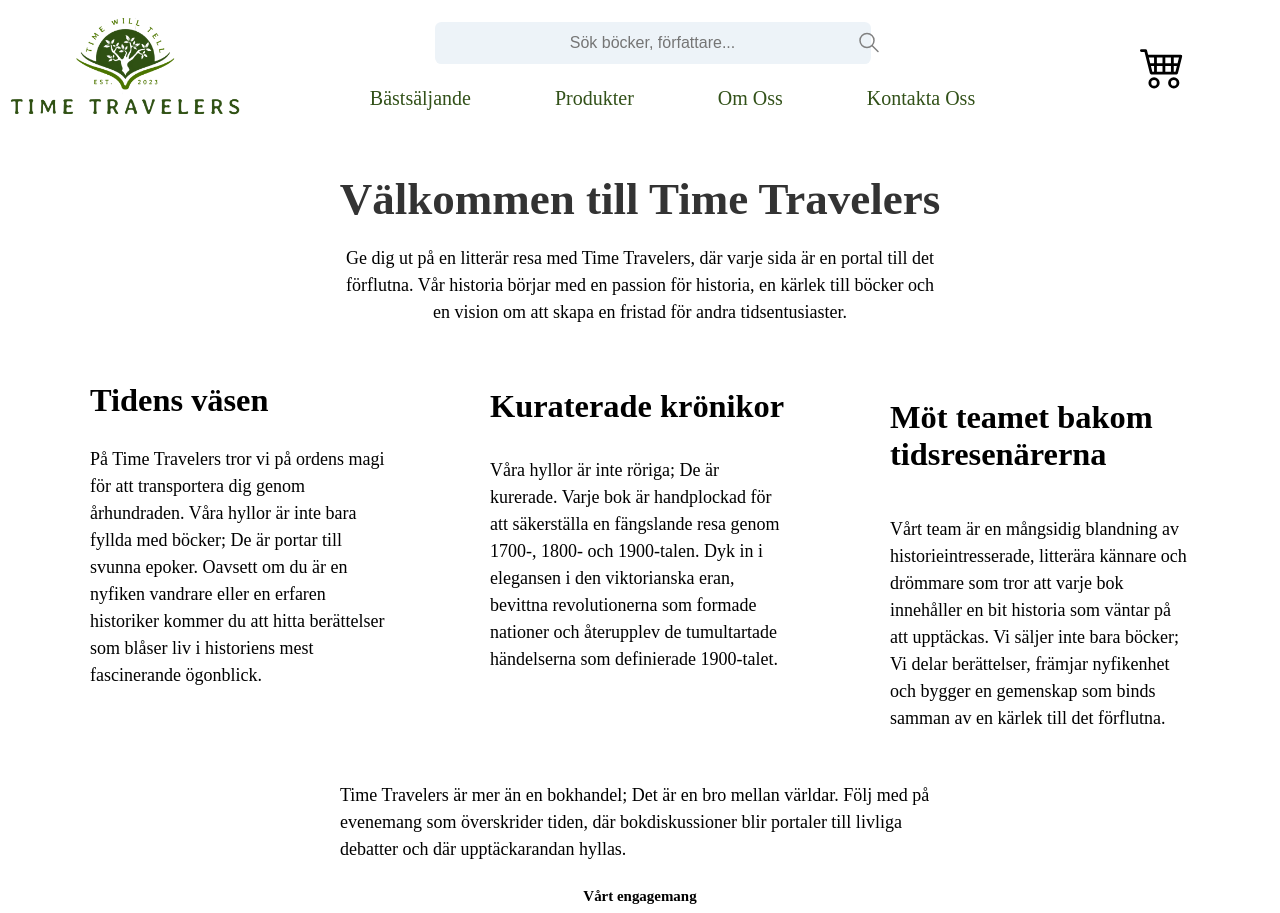
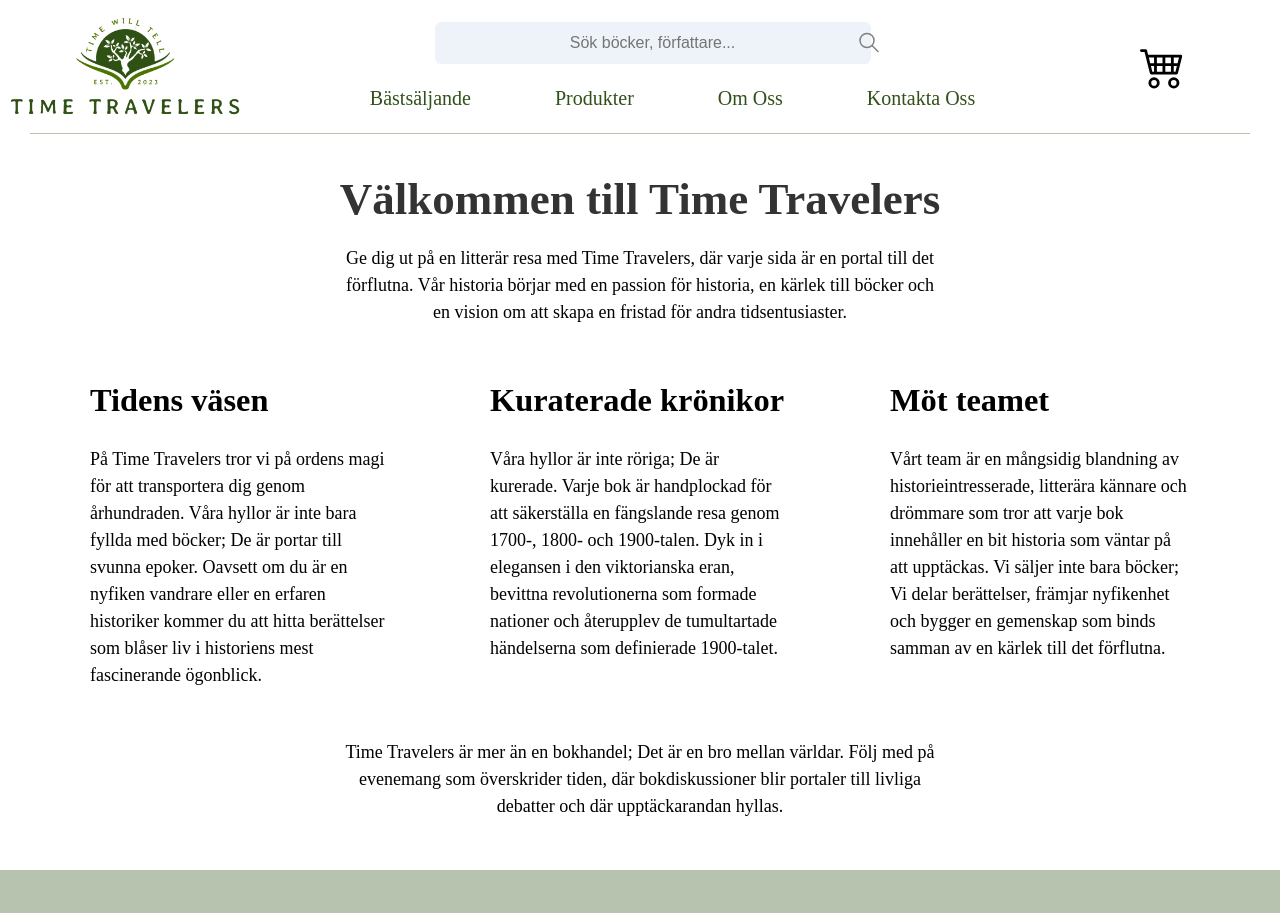
Before and after one commit to MauritzEmanuel/GroupProject_Frontend2, a React (Vite) app in the folder Frontend/: page /aboutUs in a window 1280 px wide. Shown: the top 913 px of the page. Built offline with nearby package versions, Linux system fonts and the light colour scheme.

Commit message:
updated design

```diff
--- a/Frontend/src/cssFiles/aboutus.css
+++ b/Frontend/src/cssFiles/aboutus.css
@@ -1,9 +1,22 @@
-/* Add these styles to your existing CSS file */
+body {
+    margin: 0;
+    padding: 0;
+}
+
+.about-us-container::before {
+    content: '';
+    position: absolute;
+    top: 0;
+    left: 30px;
+    right: 30px;
+    border-top: 1px solid #b7c3ae;
+}
 
 .about-us-container {
     margin: 0 auto;
     padding: 40px;
     text-align: center;
+    position: relative;
 }
 
 .about-us-container h1 {
@@ -23,14 +36,14 @@
 
 .about-us-container .horizontal-section {
     display: flex;
-    justify-content: space-around; /* Adjust as needed */
+    justify-content: space-around;
     flex-wrap: wrap;
 }
 
 .about-us-container .horizontal-content {
     max-width: 300px;
     text-align: left;
-    margin: 10px; /* Adjust the margin as needed */
+    margin: 10px;
 }
 
 .about-us-container h2,
@@ -42,28 +55,70 @@
 .about-us-container .paragraftvå,
 .about-us-container .paragrafsex {
     display: block;
-    margin: 20px auto; /* Add some margin for spacing */
+    margin: 20px auto;
     max-width: 600px;
     font-size: 18px;
     line-height: 1.5;
-    text-align: left; /* Align paragraphs to the left */
+    text-align: left;
 }
 
 .about-us-container .paragraftre,
 .about-us-container .paragraffyra {
     display: block;
-    margin: 20px auto; /* Move paragraphs 3 and 4 down */
+    margin: 20px auto;
     max-width: 600px;
     font-size: 18px;
     line-height: 1.5;
-    text-align: left; /* Align paragraphs to the left */
+    text-align: left;
 }
 
 .about-us-container .paragraffem {
     display: block;
-    margin: 20px auto; /* Add some margin for spacing */
+    margin: 20px auto;
     max-width: 600px;
     font-size: 18px;
     line-height: 1.5;
-    text-align: left; /* Align paragraph 5 to the left */
+    text-align: left;
+    padding-bottom: 30px;
+    text-align: center;
 }
+
+.about-us-container .paragraffem p{
+    text-align: center;
+}
+
+
+.about-us-container .brand {
+    background-color: #b7c3ae;
+    padding: 40px 0;
+    margin: 0 auto;
+    width: 100vw;
+    box-sizing: border-box;
+    position: relative;
+    left: 50%;
+    right: 50%;
+    margin-left: -50vw;
+    margin-right: -50vw;
+
+}
+
+.about-us-container .brand-content {
+    display: flex;
+    align-items: center;
+    justify-content: center;
+    max-width: 1200px;
+    width: 100%;
+    margin: 0 auto;
+}
+
+.about-us-container .brand-content strong {
+    font-size: 1.5em;
+    font-weight: bold;
+    margin-right: 10px;
+}
+
+.about-us-container .brand-content h2 {
+    font-size: 1.5em;
+    font-style: italic;
+    margin: 0;
+}
--- a/Frontend/src/cssFiles/contact.css
+++ b/Frontend/src/cssFiles/contact.css
@@ -1,12 +1,24 @@
+
 .contact-page {
   max-width: 1200px;
   margin: 0 auto;
   padding: 0 20px;
+  position: relative;
+}
+
+.contact-page::before {
+  content: '';
+  position: absolute;
+  top: 0;
+  left: -60px;
+  right: -60px;
+  border-top: 1px solid #b7c3ae;
 }
 
 .contact-h1{
   text-align: center;
   margin-bottom: 2rem;
+  padding-top: 20px;
 }
 
 .contact-div {
--- a/Frontend/src/pages/AboutUs.jsx
+++ b/Frontend/src/pages/AboutUs.jsx
@@ -16,22 +16,31 @@ const AboutUs = ({ about }) => {
                     </p>
                 </div>
                 <div className="horizontal-content">
-                    <h3>Kuraterade krönikor</h3>
+                    <h2>Kuraterade krönikor</h2>
                     <p className='paragraftre'>
                         Våra hyllor är inte röriga; De är kurerade. Varje bok är handplockad för att säkerställa en fängslande resa genom 1700-, 1800- och 1900-talen. Dyk in i elegansen i den viktorianska eran, bevittna revolutionerna som formade nationer och återupplev de tumultartade händelserna som definierade 1900-talet.
                     </p>
                 </div>
                 <div className="horizontal-content">
-                    <h4>Möt teamet bakom tidsresenärerna</h4>
+                    <h2>Möt teamet</h2>
                     <p className='paragraffyra'>
                         Vårt team är en mångsidig blandning av historieintresserade, litterära kännare och drömmare som tror att varje bok innehåller en bit historia som väntar på att upptäckas. Vi säljer inte bara böcker; Vi delar berättelser, främjar nyfikenhet och bygger en gemenskap som binds samman av en kärlek till det förflutna.
                     </p>
                 </div>
             </section>
+
             <p className='paragraffem'>
                 Time Travelers är mer än en bokhandel; Det är en bro mellan världar. Följ med på evenemang som överskrider tiden, där bokdiskussioner blir portaler till livliga debatter och där upptäckarandan hyllas.
             </p>
-            <h5>Vårt engagemang</h5>
+
+            <section className='brand'>
+                <div className='brand-content'>
+                    <strong>Time Travelers</strong>
+                    <h2> - "Because Every Book Holds a Piece of History"</h2>
+                </div>
+            </section>
+
+            <h3>Vårt engagemang</h3>
             <p className='paragrafsex'>
                 Kvalitet, autenticitet och ett engagemang för bevarandet av historisk kunskap är kärnan i Time Travelers. Varje bok är en noggrant utvald relik som väntar på att avslöja sina hemligheter för dig.
             </p>
```
